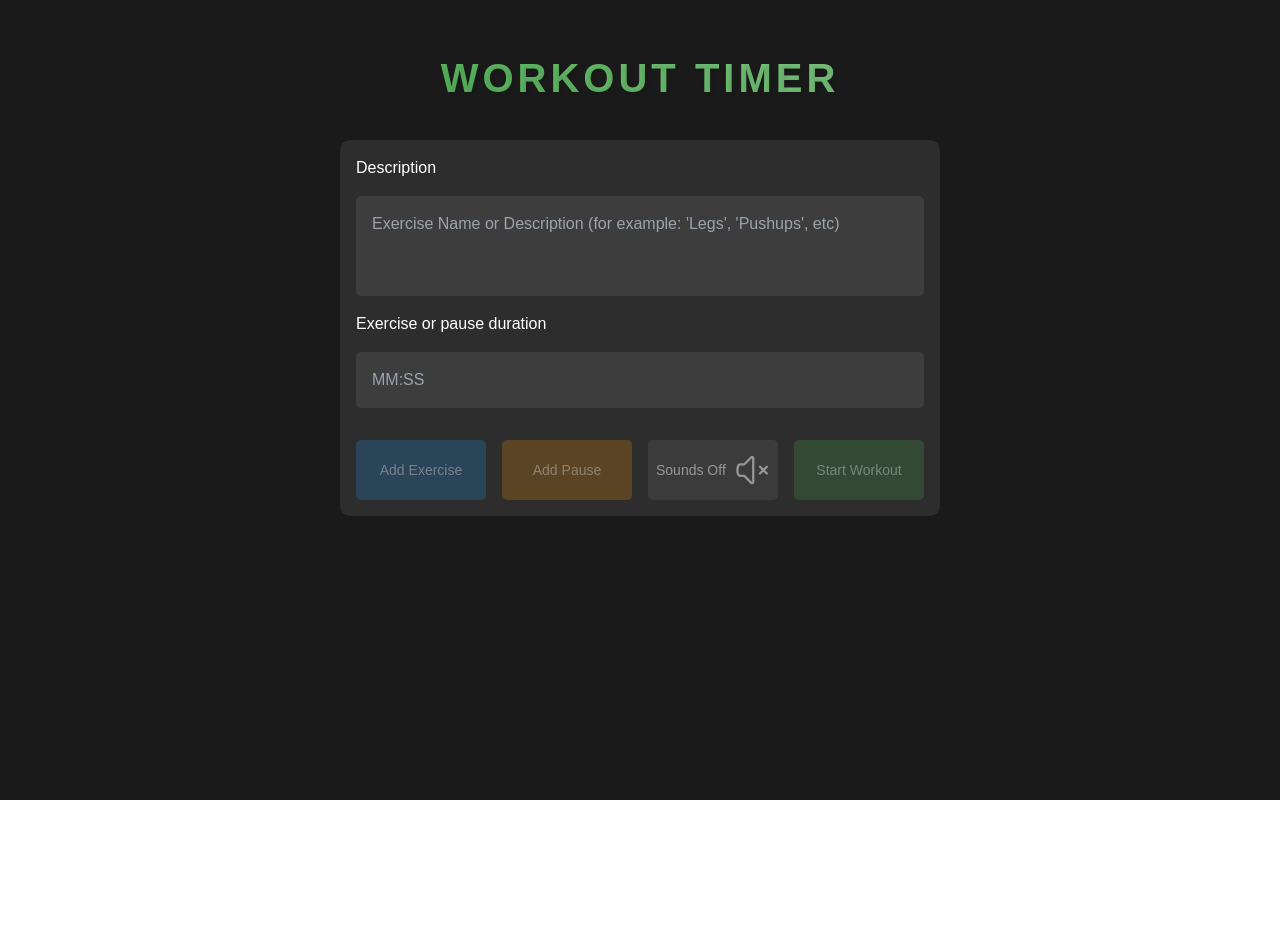
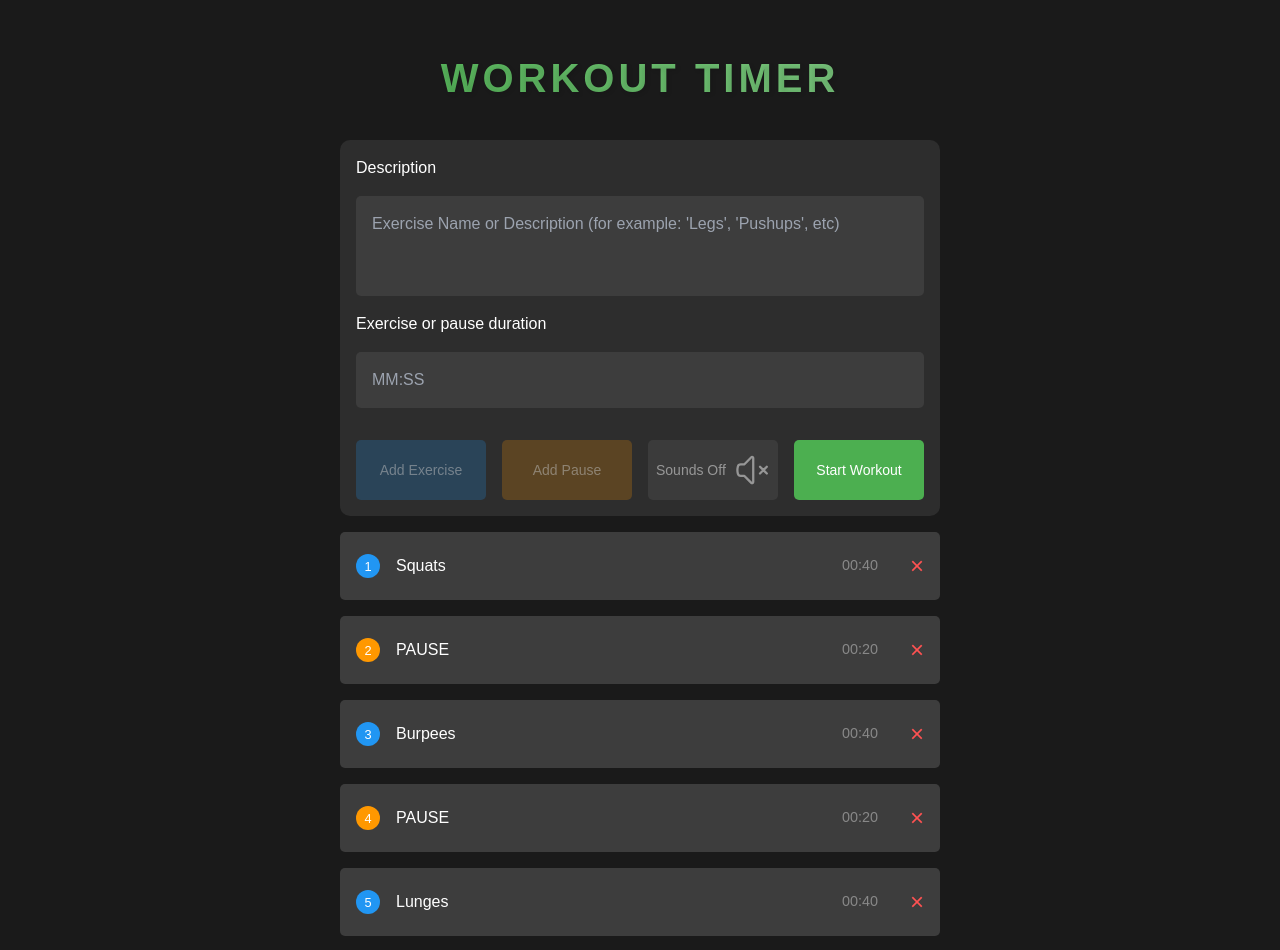
Before and after one commit to Joonasjoonasjoonas/workout-timer, a Next.js app: page / in a window 1280 px wide. Shown: the top 950 px of the page. Before the commit the page ends 800 px from the top, so only its background shows below. Built offline with nearby package versions, Linux system fonts and the light colour scheme.

Commit message:
add example workout if none exists in local storage

```diff
--- a/src/app/page.tsx
+++ b/src/app/page.tsx
@@ -51,14 +51,69 @@ export default function Page() {
   // Load steps from localStorage on initial render
   useEffect(() => {
     const savedSteps = localStorage.getItem('exerciseSteps');
-    if (savedSteps) {
+    if (savedSteps && savedSteps !== '[]') {
       try {
         setSteps(JSON.parse(savedSteps));
       } catch (error) {
         console.error('Error loading steps from localStorage:', error);
       }
+    } else {
+      // Create example workout if no saved steps exist
+      const exampleWorkout: Step[] = [
+        {
+          id: 1,
+          type: 'exercise',
+          text: 'Squats',
+          duration: { value: 40, unit: 'seconds' }
+        },
+        {
+          id: 2,
+          type: 'pause',
+          text: 'PAUSE',
+          duration: { value: 20, unit: 'seconds' }
+        },
+        {
+          id: 3,
+          type: 'exercise',
+          text: 'Burpees',
+          duration: { value: 40, unit: 'seconds' }
+        },
+        {
+          id: 4,
+          type: 'pause',
+          text: 'PAUSE',
+          duration: { value: 20, unit: 'seconds' }
+        },
+        {
+          id: 5,
+          type: 'exercise',
+          text: 'Lunges',
+          duration: { value: 40, unit: 'seconds' }
+        },
+        {
+          id: 6,
+          type: 'pause',
+          text: 'PAUSE',
+          duration: { value: 20, unit: 'seconds' }
+        },
+        {
+          id: 7,
+          type: 'exercise',
+          text: 'Pushups',
+          duration: { value: 40, unit: 'seconds' }
+        },
+        {
+          id: 8,
+          type: 'pause',
+          text: 'PAUSE',
+          duration: { value: 60, unit: 'seconds' }
+        }
+      ];
+
+      setSteps(exampleWorkout);
+      localStorage.setItem('exerciseSteps', JSON.stringify(exampleWorkout));
     }
-  }, []);
+  }, []); // Run only on initial mount
 
   // Save steps to localStorage whenever they change
   useEffect(() => {
```
